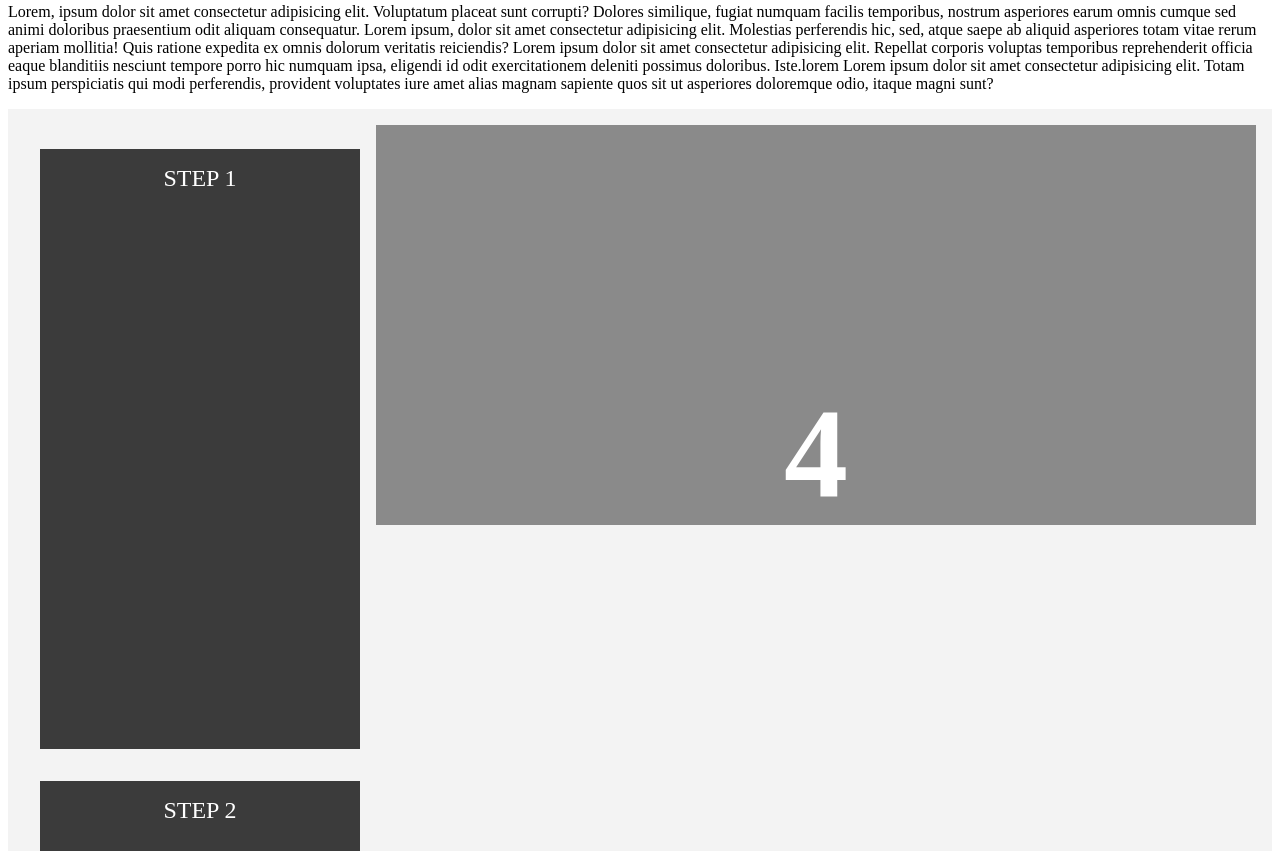
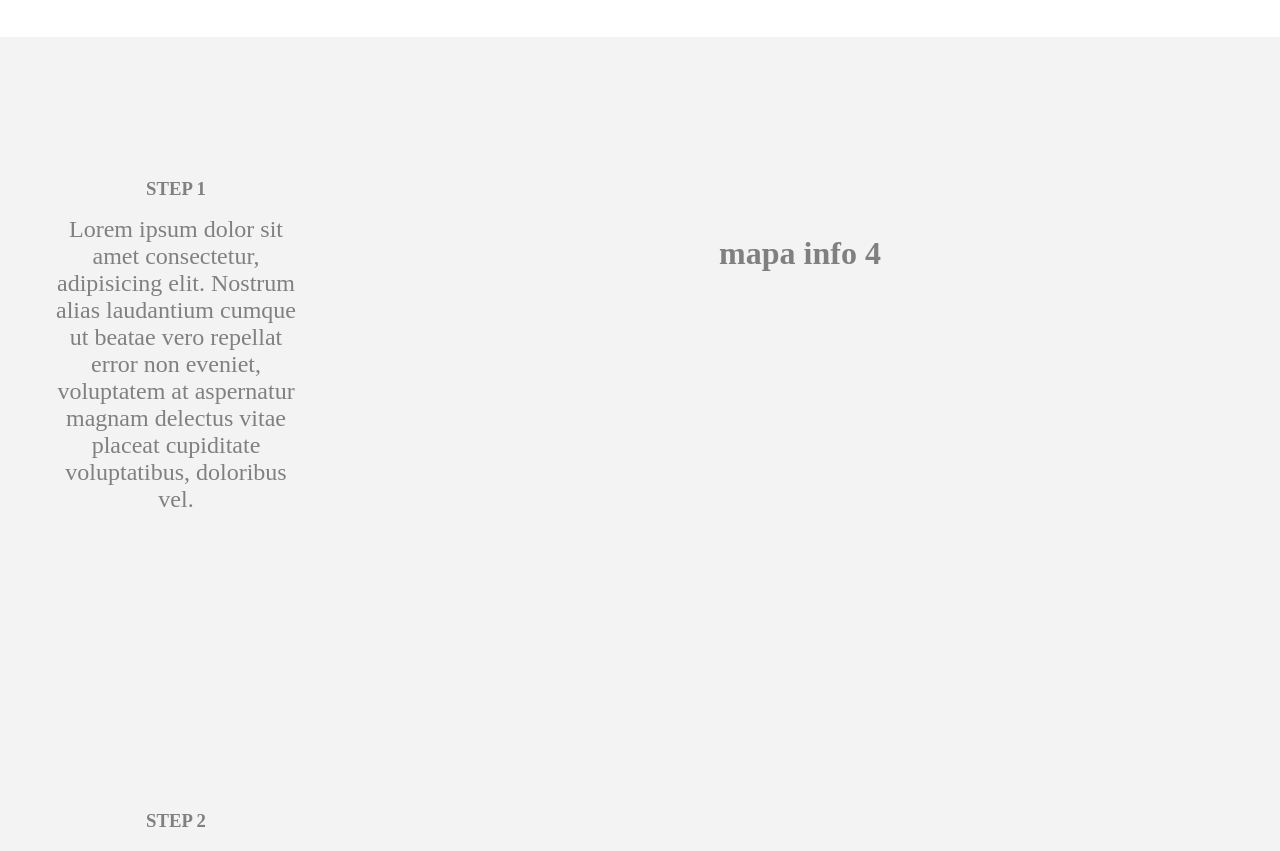
Before and after one commit to carmen-tm/scrollama-trial03, a plain HTML site: page index.html in a window 1280 px wide. Shown: the part 946-1797 px from the top of the page. Drawn offline with nearby package versions, Linux system fonts and the light colour scheme.

Commit message:
Advance with styles

```diff
--- a/css/main.css
+++ b/css/main.css
@@ -1,3 +1,19 @@
+/* Common resets */
+* {
+	box-sizing: border-box;
+	margin: 0;
+	padding: 0;
+}
+
+#intro {
+	margin: 2rem 2rem 6rem;
+}
+
+#outro {
+	margin: 6rem 2rem 2rem;
+}
+
+/* Paret container */
 #scroll {
 	position: relative;
 	display: -webkit-box;
@@ -11,11 +27,12 @@
 	-ms-flex: 1;
 	flex: 1;
 }
-.scroll__text {
-	position: relative;
-	padding: 0 1rem;
-	max-width: 20rem;
+
+/* GRAPHIC container */
+.scroll__graphic {
+	/* background-color: pink; */
 }
+
 .chart {
 	position: -webkit-sticky;
 	position: sticky;
@@ -24,32 +41,46 @@
 	-webkit-transform: translate3d(0, 0, 0);
 	-moz-transform: translate3d(0, 0, 0);
 	transform: translate3d(0, 0, 0);
-	background-color: #8a8a8a;
 	z-index: 0;
+
+	/* background-color: #8a8a8a; */
+	display: flex;
+	justify-content: center;
+	align-items: center;
 }
-.chart p {
+.chart .chart-text {
+	padding: 1rem;
+
+	font-size: 2rem;
 	text-align: center;
-	padding: 1rem;
-	position: absolute;
-	top: 50%;
-	left: 50%;
-	-moz-transform: translate(-50%, -50%);
-	-webkit-transform: translate(-50%, -50%);
-	transform: translate(-50%, -50%);
-	font-size: 8rem;
 	font-weight: 900;
-	color: #fff;
+	color: grey;
 }
+
+/* STEPS TEXT styles */
+/* Basic left-aligned approach for the text steps */
+.scroll__text {
+	position: relative;
+	padding: 0 1rem;
+	max-width: 20rem;
+
+	text-align: center;
+	/* background-color: lightblue; */
+}
+
 .step {
 	margin: 0 auto 2rem auto;
-	background-color: #3b3b3b;
-	color: #fff;
-}
-.step:last-child {
-	margin-bottom: 0;
+	color: gray;
+	/* background-color: lightgrey; */
+	/* color: #fff; */
+
+	display: flex;
+	flex-direction: column;
+	justify-content: center;
+	align-items: center;
 }
 .step.is-active {
-	background-color: goldenrod;
+	background-color: white;
 	color: #3b3b3b;
 }
 .step p {
@@ -57,3 +88,6 @@
 	padding: 1rem;
 	font-size: 1.5rem;
 }
+.step:last-child {
+	margin-bottom: 0;
+}
--- a/index.html
+++ b/index.html
@@ -162,41 +162,44 @@
 				</p>
 			</section>
 
-			<!-- <section id="scrolly">
-				<article>
-					<div class="step" data-step="1">
-						<p>STEP 1</p>
-					</div>
-					<div class="step" data-step="2">
-						<p>STEP 2</p>
-					</div>
-					<div class="step" data-step="3">
-						<p>STEP 3</p>
-					</div>
-					<div class="step" data-step="4">
-						<p>STEP 4</p>
-					</div>
-				</article>
-
-				<figure>
-					<p>0</p>
-				</figure>
-			</section> -->
-
 			<section id="scroll">
 				<!--  STEPS TEXT container  -->
 				<div class="scroll__text">
 					<div class="step" data-step="1">
-						<p>STEP 1</p>
+						<h3>STEP 1</h3>
+						<p>
+							Lorem ipsum dolor sit amet consectetur, adipisicing elit. Nostrum
+							alias laudantium cumque ut beatae vero repellat error non eveniet,
+							voluptatem at aspernatur magnam delectus vitae placeat cupiditate
+							voluptatibus, doloribus vel.
+						</p>
 					</div>
 					<div class="step" data-step="2">
-						<p>STEP 2</p>
+						<h3>STEP 2</h3>
+						<p>
+							Lorem, ipsum dolor sit amet consectetur adipisicing elit. Incidunt
+							quis quasi debitis amet corporis quod! Harum neque qui consequatur
+							similique minima id dolorem cumque, voluptatibus, obcaecati,
+							voluptatem dolore consectetur repellendus. 2
+						</p>
 					</div>
 					<div class="step" data-step="3">
-						<p>STEP 3</p>
+						<h3>STEP 3</h3>
+						<p>
+							Lorem ipsum, dolor sit amet consectetur adipisicing elit. Id
+							consectetur accusantium pariatur a aspernatur quam architecto
+							iusto, in quae qui et mollitia sed! Ipsa officia ab itaque
+							repudiandae sint. Labore?
+						</p>
 					</div>
 					<div class="step" data-step="4">
-						<p>STEP 4</p>
+						<h3>STEP 4</h3>
+						<p>
+							Lorem ipsum dolor, sit amet consectetur adipisicing elit. Earum
+							maiores dolor suscipit est, mollitia at molestiae consectetur
+							libero neque id. Doloremque magnam aperiam beatae sit odit,
+							accusantium ut dolor eaque?
+						</p>
 					</div>
 				</div>
 
@@ -204,7 +207,7 @@
 				<div class="scroll__graphic">
 					<!--   actual graphic/chart   -->
 					<div class="chart">
-						<p>0</p>
+						<p class="chart-text">0</p>
 					</div>
 				</div>
 			</section>
--- a/js/main.js
+++ b/js/main.js
@@ -1,11 +1,21 @@
+// I. Global variables
 // using d3 for convenience
-var main = d3.select('main');
-var scrolly = main.select('#scroll');
-var chart = scrolly.select('.chart'); // TO DO: mejorar esto
-var article = scrolly.select('.scroll__text'); // same
-var step = article.selectAll('.step');
+// var container = d3.select('main');
+var container = d3.select('#scroll');
+
+var graphic = container.select('.scroll__graphic');
+var chart = container.select('.chart');
+
+var text = container.select('.scroll__text');
+var step = text.selectAll('.step');
+
+// var article = scrolly.select('.scroll__text'); // same
+// var step = article.selectAll('.step');
+
 // initialize the scrollama
 var scroller = scrollama();
+
+// II. Function to handle resize
 // generic window resize listener event
 function handleResize() {
 	// 1. update height of step elements
@@ -17,22 +27,30 @@ function handleResize() {
 	// 3. tell scrollama to update new element dimensions
 	scroller.resize();
 }
-// scrollama event handlers
+
+// III. Functions to handle the scrollama callback events
+// 1. Here we can trigger changes to the chart by handling which step becomes active.
 function handleStepEnter(response) {
 	console.log(response);
 	// response = { element, direction, index }
+
 	// add color to current step only
 	step.classed('is-active', function(d, i) {
 		return i === response.index;
 	});
+
 	// update graphic based on step
-	chart.select('p').text(response.index + 1);
+	chart.select('.chart-text').text(`mapa info ${response.index + 1}`);
 }
+
 function setupStickyfill() {
 	d3.selectAll('.sticky').each(function() {
 		Stickyfill.add(this);
 	});
 }
+
+// IV. Function to set things up
+// kick-off code to run once on load
 function init() {
 	setupStickyfill();
 	// 1. force a resize on load to ensure proper dimensions are sent to scrollama
```
